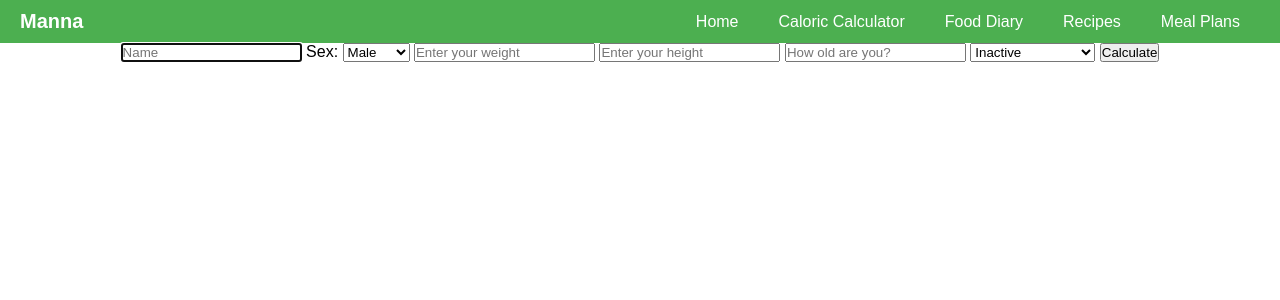
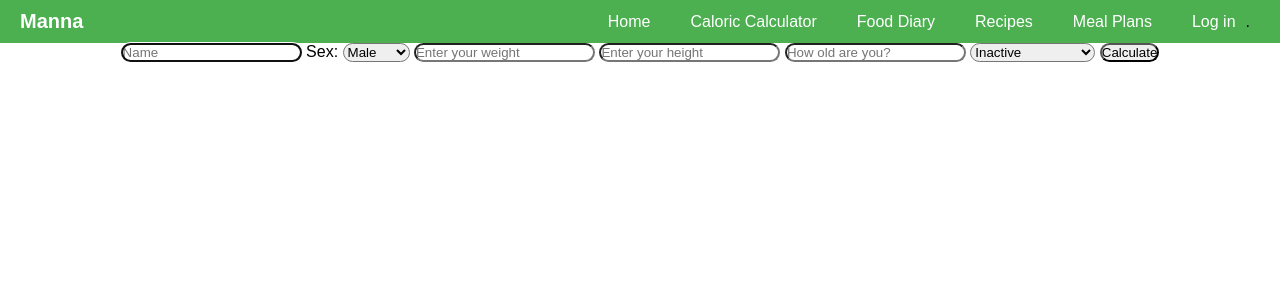
Before and after one commit to mpstaud/FlaskNutritionProject, a Flask app: page /caloric_calculator in a window 1280 px wide. Shown: the top 300 px of the page. Run offline with Flask 3, Linux system fonts and the light colour scheme.

Commit message:
Put content inside main tags on caloric_calculator.html and login.html. Updated styling for all pages in style.css. Added login/logout button to the navbar in layout.html

```diff
--- a/requirements.txt
+++ b/requirements.txt
@@ -14,4 +14,3 @@
 typing_extensions==4.12.2
 Werkzeug==3.1.3
 Flask-Script~=2.0.6
-gunicorn==23.0.0
--- a/static/main.css
+++ b/static/main.css
@@ -7,6 +7,7 @@
 
         body {
             font-family: Arial, sans-serif;
+
         }
 
         .navbar {
@@ -38,7 +39,7 @@
             color: white;
             font-size: 16px;
             padding: 5px 10px;
-            border-radius: 5px;
+            border-radius: 10px;
             transition: background-color 0.3s ease;
         }
 
@@ -48,3 +49,45 @@
         .container {
             text-align: center;
         }
+
+        .your_name {
+            background-color: #2d2f2d;
+            border-radius: 10px;
+            width: 200px;
+            height: 25px;
+            color: white;
+            border: none;
+            padding: 5px;
+
+        }
+        .your_name::placeholder {
+            color: white;
+            position: relative;
+        }
+
+        .login {
+
+            border-radius: 10px;
+            width: 400px;
+            height: 100px;
+            align-items: center;
+            display: flex;
+            justify-content: center;
+        }
+        main {
+            display: flex;
+            justify-content: center;
+            align-items: center;
+            flex-direction: column;
+        }
+
+        .calculator input {
+            border-radius: 10px;
+        }
+        .calculator select{
+            border-radius: 10px;
+
+        }
+        .calculate {
+            border-radius: 10px;
+        }
--- a/templates/caloric_calculator.html
+++ b/templates/caloric_calculator.html
@@ -1,7 +1,7 @@
 {% extends "layout.html" %}
 
 {% block body %}
-
+    <main class="calculator">
         <form action="/caloric_calculator" method="post">
             <label>
             <input autocomplete="off" autofocus name="name" placeholder="Name" type="text">
@@ -16,23 +16,24 @@
             </label>
 
             <label for="weight">
-        <input type="number" name = "weight" placeholder="Enter your weight" id="weight">
+                <input class="user_weight" type="number" name = "weight" placeholder="Enter your weight" id="weight">
             </label>
             <label>
-        <input type="number" name = "height" placeholder="Enter your height" id="height">
+                <input class="user_height" type="number" name = "height" placeholder="Enter your height" id="height">
             </label>
             <label>
-        <input type="number" name = "age" placeholder="How old are you?" id="age">
+                <input class="age" type="number" name = "age" placeholder="How old are you?" id="age">
             </label>
             <label>
-        <select name = "activity_level" id="activity_level">
+                <select class="user_activity_level" name = "activity_level" id="activity_level">
                     <option value="inactive">Inactive</option>
                     <option value="somewhat_active">Somewhat Active</option>
                     <option value="active">Active</option>
                     <option value="athlete">Athlete</option>
                 </select>
             </label>
-        <button type="submit">Calculate</button>
+            <button class="calculate" type="submit">Calculate</button>
         </form>
+    </main>
 
 {% endblock %}
--- a/templates/layout.html
+++ b/templates/layout.html
@@ -20,6 +20,13 @@
         <li><a href="#">Food Diary</a></li>
         <li><a href="#">Recipes</a></li>
         <li><a href="#">Meal Plans </a></li>
+        <li>
+            {% if name %}
+            <a href="/logout">Log out</a>.
+            {% else %}
+            <a href="/login">Log in</a>.
+            {% endif %}
+        </li>
     </ul>
 </nav>
 <div class="container">
```
Also changed, not shown: templates/login.html (+10 -6 lines), 1 other file. Lines whose indentation alone changed are shown as unchanged.
